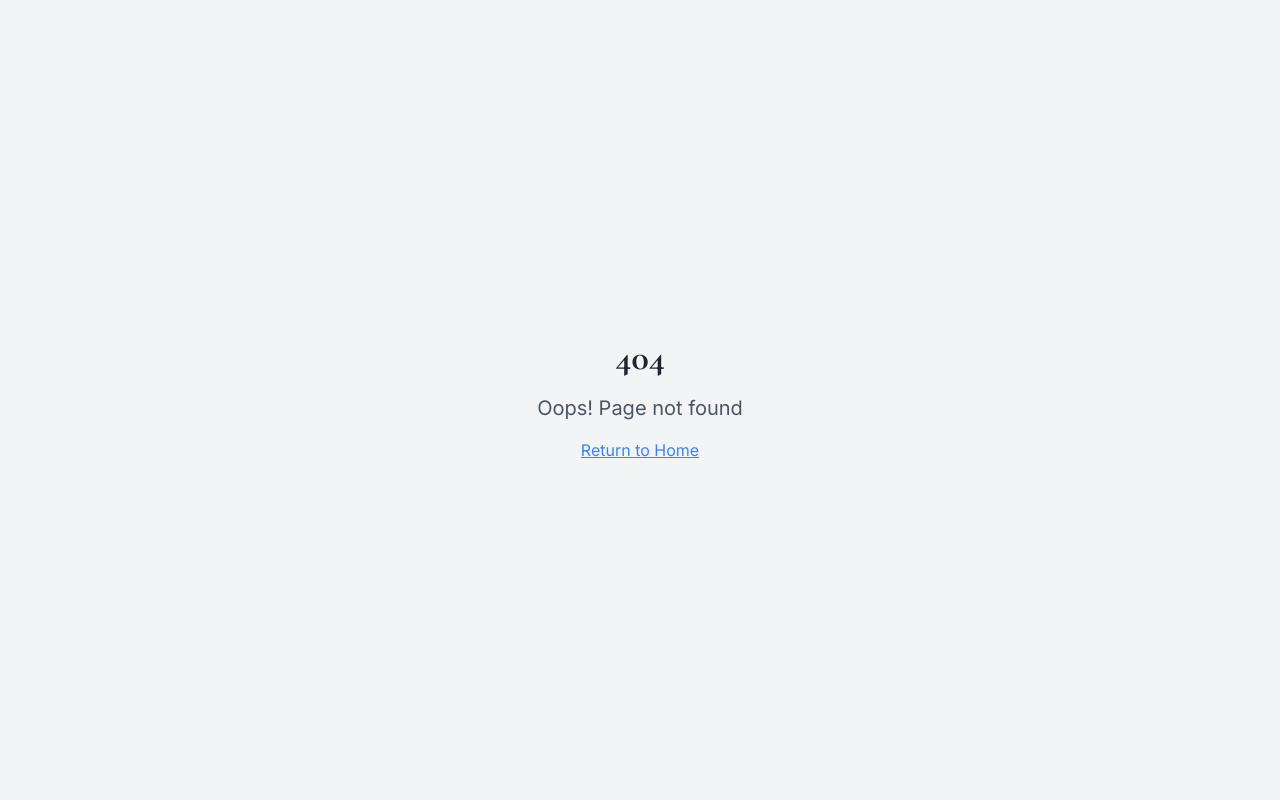
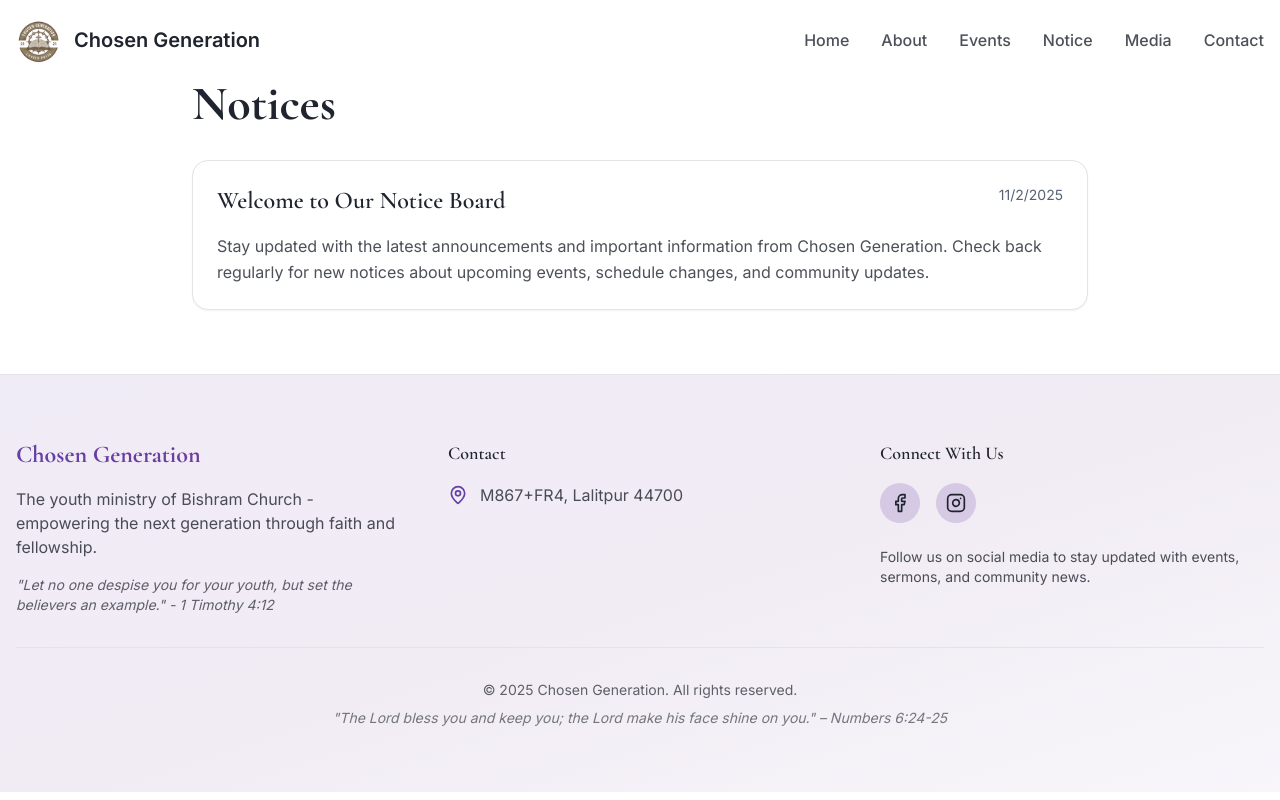
Before and after one commit to Joyal011/fetch-continue-flow, a React (Vite) app: page /notice in a window 1280 px wide. Before the commit this address had no page. Built offline with nearby package versions, Linux system fonts and the light colour scheme; the HTML template or start-up script is replaced by a standard one.

Commit message:
Refactor navigation and notices

```diff
--- a/src/App.tsx
+++ b/src/App.tsx
@@ -8,6 +8,7 @@ import About from "./pages/About";
 import Events from "./pages/Events";
 import Contact from "./pages/Contact";
 import Media from "./pages/Media";
+import Notice from "./pages/Notice";
 import YouthCamp2025 from "./pages/YouthCamp2025";
 import NotFound from "./pages/NotFound";
 
@@ -25,6 +26,7 @@ const App = () => (
           <Route path="/events" element={<Events />} />
           <Route path="/contact" element={<Contact />} />
           <Route path="/media" element={<Media />} />
+          <Route path="/notice" element={<Notice />} />
           <Route path="/youth-camp-2025" element={<YouthCamp2025 />} />
           {/* ADD ALL CUSTOM ROUTES ABOVE THE CATCH-ALL "*" ROUTE */}
           <Route path="*" element={<NotFound />} />
--- a/src/components/Navigation.tsx
+++ b/src/components/Navigation.tsx
@@ -17,6 +17,7 @@ const Navigation = () => {
     { label: "Home", path: "/", type: "link" },
     { label: "About", path: "/about", type: "link" },
     { label: "Events", path: "/events", type: "link" },
+    { label: "Notice", path: "/notice", type: "link" },
     { label: "Media", path: "/media", type: "link" },
     { label: "Contact", path: "/contact", type: "link" }
   ];
--- a/src/pages/Index.tsx
+++ b/src/pages/Index.tsx
@@ -6,12 +6,10 @@ import Ministries from "@/components/Ministries";
 import Testimonials from "@/components/Testimonials";
 import CallToAction from "@/components/CallToAction";
 import Footer from "@/components/Footer";
-import NoticeDialog from "@/components/NoticeDialog";
 
 const Index = () => {
   return (
     <main className="min-h-screen">
-      <NoticeDialog />
       <Navigation />
       <Hero />
       <Stats />
--- /dev/null
+++ b/src/pages/Notice.tsx
@@ -0,0 +1,40 @@
+import Navigation from "@/components/Navigation";
+import Footer from "@/components/Footer";
+
+const Notice = () => {
+  return (
+    <main className="min-h-screen">
+      <Navigation />
+      <div className="pt-20 pb-16">
+        <div className="container mx-auto px-4">
+          <div className="max-w-4xl mx-auto">
+            <h1 className="text-4xl md:text-5xl font-bold text-foreground mb-8">
+              Notices
+            </h1>
+
+            <div className="space-y-8">
+              {/* Notice items will be displayed here */}
+              <div className="bg-card border border-border rounded-lg p-6 shadow-sm">
+                <div className="flex justify-between items-start mb-4">
+                  <h2 className="text-2xl font-semibold text-foreground">
+                    Welcome to Our Notice Board
+                  </h2>
+                  <span className="text-sm text-muted-foreground">
+                    {new Date().toLocaleDateString()}
+                  </span>
+                </div>
+                <p className="text-foreground/80 leading-relaxed">
+                  Stay updated with the latest announcements and important information from Chosen Generation.
+                  Check back regularly for new notices about upcoming events, schedule changes, and community updates.
+                </p>
+              </div>
+            </div>
+          </div>
+        </div>
+      </div>
+      <Footer />
+    </main>
+  );
+};
+
+export default Notice;
```
